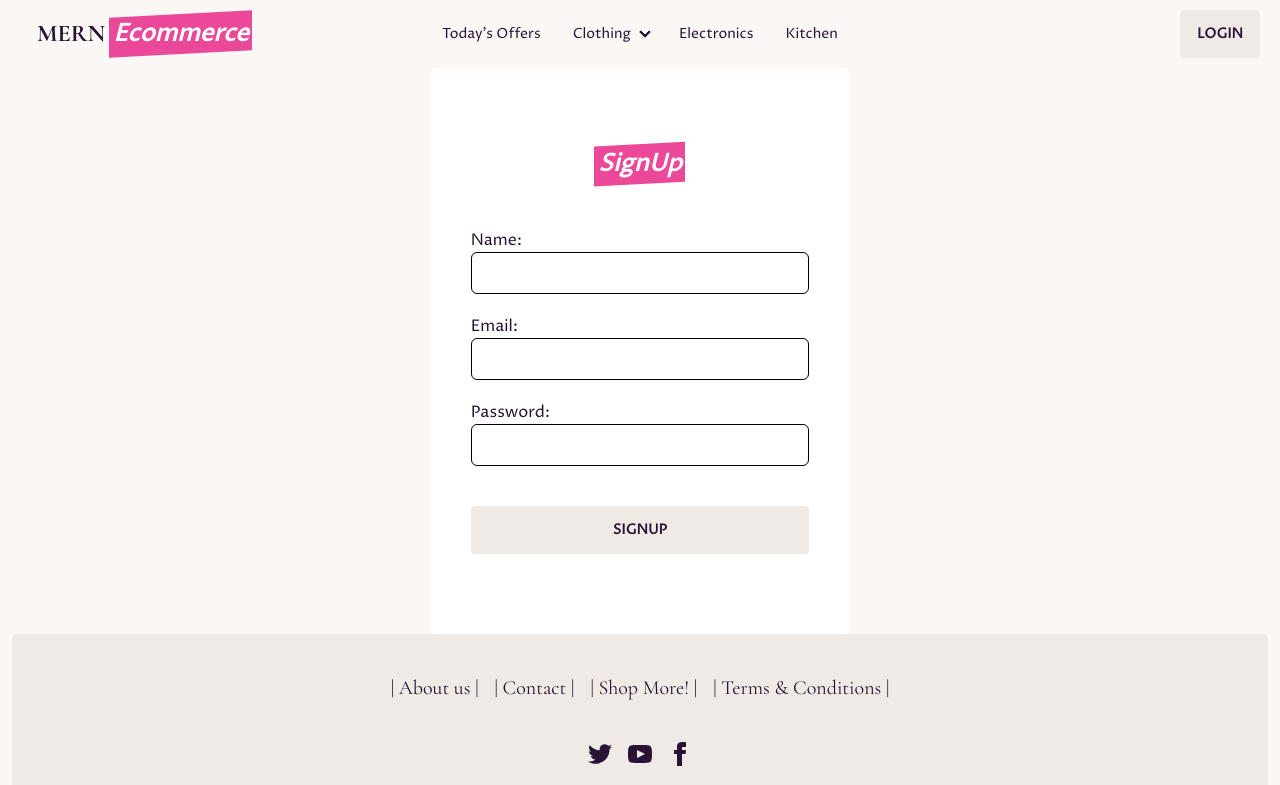
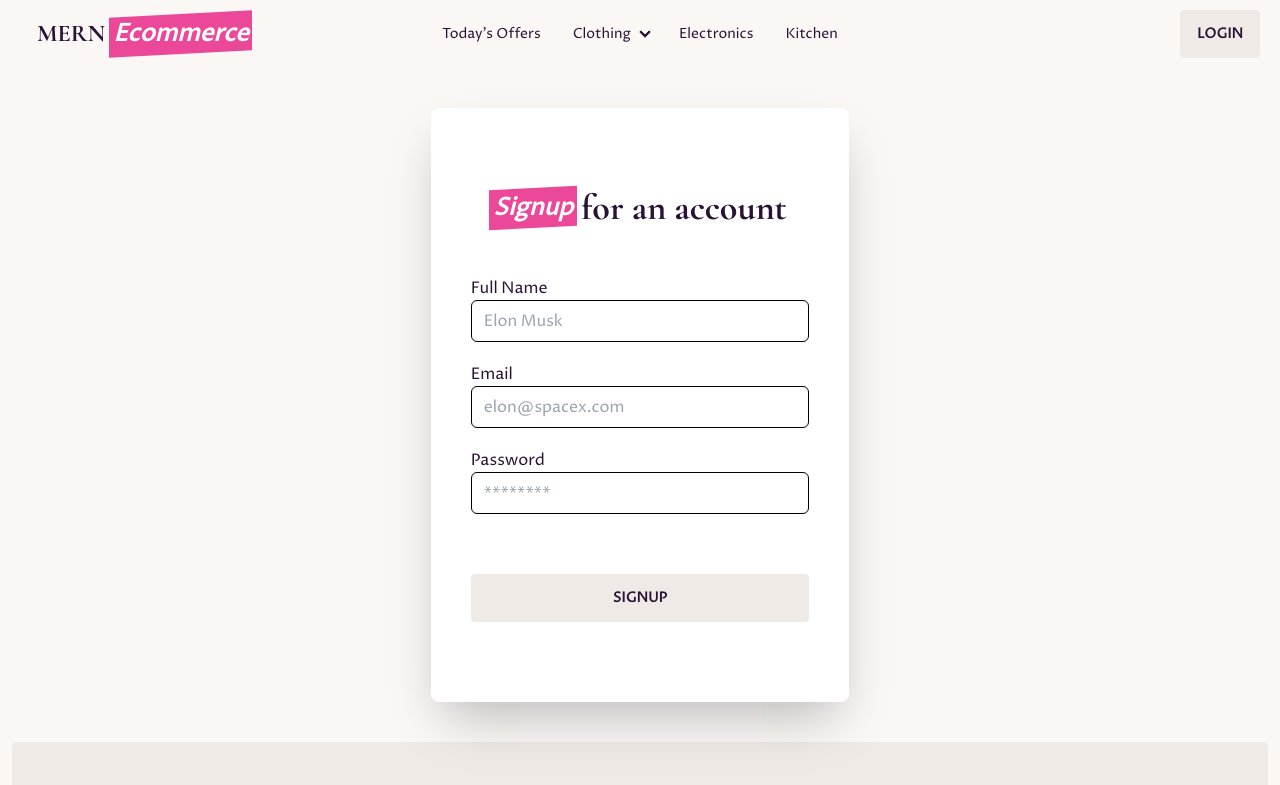
Before and after one commit to bhardwajrizul/MERN-ECommerce, a React (Vite) app: page /signup in a window 1280 px wide. Shown: the top 785 px of the page. Built offline with nearby package versions, Linux system fonts and the light colour scheme.

Commit message:
[Feat] Auth UI complete

```diff
--- a/src/components/Card.jsx
+++ b/src/components/Card.jsx
@@ -8,7 +8,7 @@ export default function Card({ title, desc, image }) {
         <img className="object-cover w-full h-full" src={image} alt={title} />
       </figure>
       <div className="card-body h-56">
-        <h2 className="card-title text-2xl font-h underline">{title}</h2>
+        <h2 className="card-title text-2xl font-h text-white underline">{title}</h2>
         <p className="font-t">{desc}</p>
         <div className="card-actions justify-end">
           <Button>Buy Now</Button>
--- a/src/components/Review.jsx
+++ b/src/components/Review.jsx
@@ -41,15 +41,16 @@ const Review = () => {
             {/* Flex Container */}
             <Panel className="flex md:flex-row flex-col justify-center items-center text-center">
                 {/* Panel1 */}
-                <Panel className="text-center mb-8 flex flex-col justify-center items-center">
+                <Panel className="md:border-r-4 py-16 text-center mb-8 flex flex-col justify-center items-center">
 
                     <h1 className="text-4xl font-h w-96 mt-4">
                         Read these testimonials from our delighted <StyleSpan>customers!</StyleSpan>
                     </h1>
+                    <Button dark className='btn rounded mt-10 px-12 font-h-b text-lg'>Share your review!</Button>
                 </Panel>
 
                 {/* Review Card */}
-                <div className="card w-full bg-white mr-4 ">
+                <div className="card w-full bg-white mr-4">
                     {/* Review Content */}
                     <article className="flex flex-col justify-center items-center text-center bg-white p-6 rounded transition">
                         <div className="relative">
--- a/src/components/StyleSpan.jsx
+++ b/src/components/StyleSpan.jsx
@@ -1,9 +1,9 @@
 /* eslint-disable */
-export default function StyleSpan({ children }) {
+export default function StyleSpan({ children, className }) {
     return (
         <blockquote className="inline-block text-2xl font-semibold italic text-center text-slate-900">
             <span className="before:block before:absolute before:-inset-1 before:-skew-y-3 before:bg-pink-500 relative inline-block">
-                <span className="relative text-white">{children}</span>
+                <span className={`relative text-white ${className}`}>{children}</span>
             </span>
         </blockquote>
     )
--- a/src/pages/Homepage.jsx
+++ b/src/pages/Homepage.jsx
@@ -49,7 +49,7 @@ export default function Homepage({ cardData, features }) {
 
             {/* Reviews */}
             <Panel className='border pt-8'>
-                <h1 className="text-4xl font-h-b text-center pt-8">
+                <h1 className="text-4xl font-h-b text-center pt-8 mb-8">
                     <StyleSpan>Don't</StyleSpan> just trust us!
                 </h1>
                 <Review />
--- a/src/pages/LoginPage.jsx
+++ b/src/pages/LoginPage.jsx
@@ -1,21 +1,24 @@
 import Panel from "../components/Panel"
 import StyleSpan from "../components/StyleSpan"
+import Button from "../components/Button"
 
 export default function LoginPage() {
     return (
-        <div className="flex justify-center">
-            <Panel className="flex flex-col w-1/3 px-10 py-28">
-                <StyleSpan>Login</StyleSpan>
-                <form className="flex flex-col gap-5 pt-16">
-                    <label htmlFor="email">Email:
-                        <input type="email" name="EmailId" id="0" className="border border-black block rounded-md w-full px-3 py-2" />
+        <Panel className="flex justify-center my-4 bg-base-100">
+            <Panel className="flex flex-col w-1/3 px-10 py-20 rounded-lg shadow-2xl my-4">
+                <h1 className='flex flex-row text-4xl font-h-b text-center items-center justify-center'>
+                    <StyleSpan>Login</StyleSpan>&nbsp;to your account
+                </h1>
+                <form className="flex flex-col gap-5 pt-14">
+                    <label className="font-t text-md" htmlFor="email">Email
+                        <input placeholder="elon@spacex.com" type="email" name="EmailId" id="0" className="border border-black block rounded-md w-full px-3 py-2" />
                     </label>
-                    <label htmlFor="password">Password:
-                        <input type="password" name="Password" id="1" className="border border-black block rounded-md w-full px-3 py-2" />
+                    <label className="font-t text-md" htmlFor="password">Password
+                        <input placeholder="********" type="password" name="Password" id="1" className="border border-black block rounded-md w-full px-3 py-2" />
                     </label>
-                    <button onClick={e => e.preventDefault()} className="btn rounded mt-5">LOGIN</button>
+                    <button dark onClick={e => e.preventDefault()} className="btn rounded mt-10">LOGIN</button>
                 </form>
             </Panel>
-        </div>
+        </Panel>
     )
 }
--- a/src/pages/SignupPage.jsx
+++ b/src/pages/SignupPage.jsx
@@ -5,22 +5,24 @@ const input = `border border-black rounded-md block px-3 py-2 w-full `
 
 export default function SignupPage() {
     return (
-        <div className="flex justify-center">
-            <Panel className="flex flex-col w-1/3 px-10 py-20">
-                <StyleSpan>SignUp</StyleSpan>
+        <Panel className="flex justify-center bg-base-100 my-6">
+            <Panel className="flex flex-col w-1/3 px-10 py-20 rounded-lg shadow-2xl my-4">
+                <h1 className='flex flex-row text-4xl font-h-b text-center items-center justify-center'>
+                    <StyleSpan>Signup</StyleSpan>&nbsp;for an account
+                </h1>
                 <form className="flex flex-col gap-5 pt-12">
-                    <label htmlFor="name">Name:
-                        <input type="text" className={input}/>
+                    <label className="font-t text-md" htmlFor="name">Full Name
+                        <input placeholder="Elon Musk" type="text" className={input}/>
                     </label>
-                    <label htmlFor="email">Email:
-                        <input type="email" className={input} />
+                    <label className="font-t text-md" htmlFor="email">Email
+                        <input placeholder="elon@spacex.com" type="email" className={input} />
                     </label>
-                    <label htmlFor="password">Password:
-                        <input type="password" className={input}/>
+                    <label className="font-t text-md" htmlFor="password">Password
+                        <input placeholder="********" type="password" className={input}/>
                     </label>
-                    <button onClick={e => e.preventDefault()} className="btn rounded mt-5">SIGNUP</button>
+                    <button onClick={e => e.preventDefault()} className="btn rounded mt-10  ">SIGNUP</button>
                 </form>
             </Panel>
-        </div>
+        </Panel>
     )
 }
```
